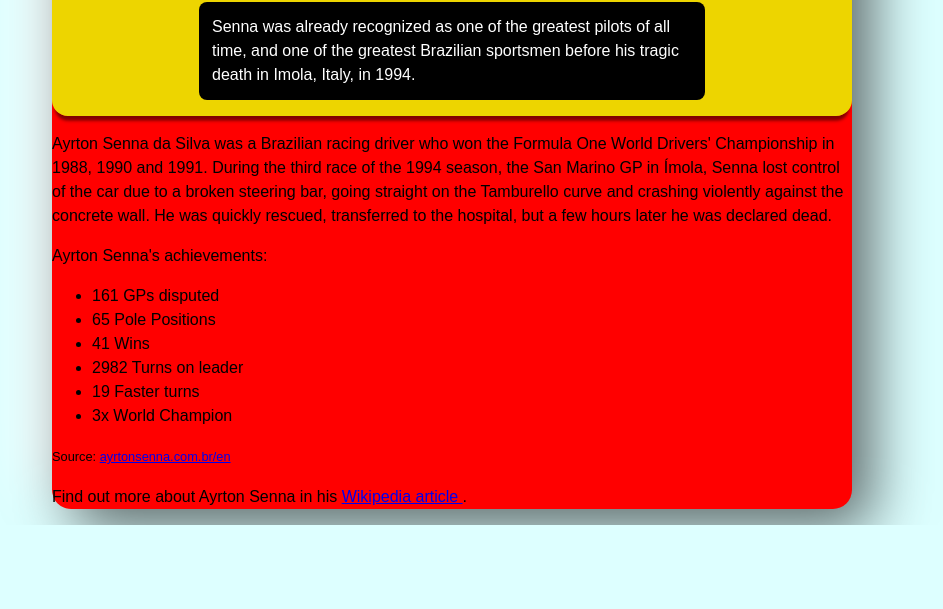
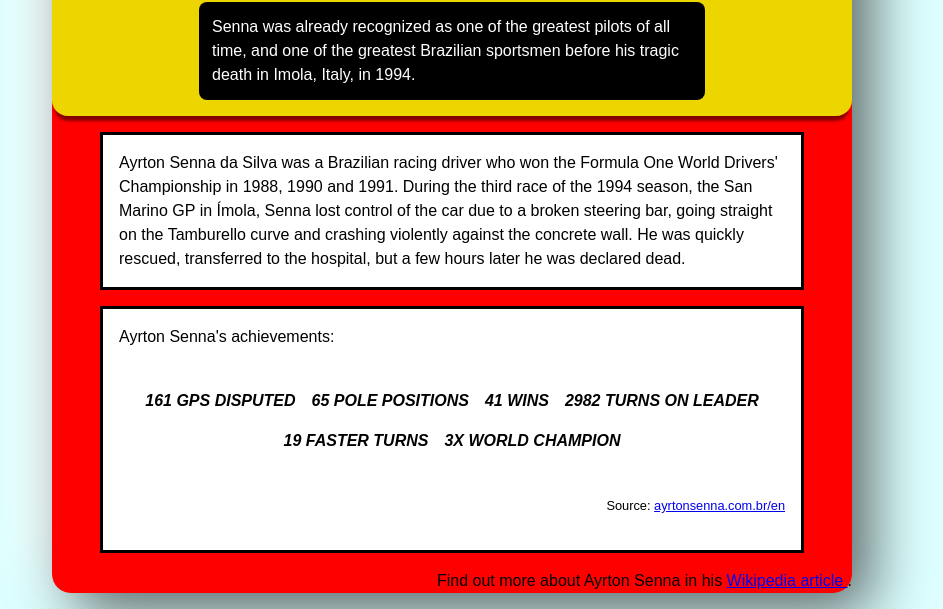
Before and after one commit to pahbloo/freeCodeCamp-projects, a website: page responsive-web-design-certification/build-a-tribute-page/index.html in a window 1280 px wide. Shown: the part 400-1009 px from the top of the page, without its empty margins (188-1131 px from the left). Before the commit the page ends 925 px from the top, so only its background shows below. Drawn offline with Linux system fonts and the light colour scheme.

Commit message:
♻ refactor tribute page to use CUBE CSS

```diff
--- a/responsive-web-design-certification/build-a-tribute-page/index.html
+++ b/responsive-web-design-certification/build-a-tribute-page/index.html
@@ -25,7 +25,7 @@
       </figure>
     </header>
     <main>
-      <p id="info">
+      <p id="info" class="bg-white black-border">
         Ayrton Senna da Silva was a Brazilian racing driver who won the Formula
         One World Drivers' Championship in 1988, 1990 and 1991. During the third
         race of the 1994 season, the San Marino GP in Ímola, Senna lost control
@@ -35,7 +35,7 @@
         he was declared dead.
       </p>
 
-      <div id="conquistas">
+      <div id="conquistas" class="bg-white black-border">
         <p>Ayrton Senna's achievements:</p>
 
         <ul>
--- a/responsive-web-design-certification/build-a-tribute-page/style.css
+++ b/responsive-web-design-certification/build-a-tribute-page/style.css
@@ -3,31 +3,28 @@
 */
 
 html {
-  background-color: #dff;
   font-size: 16px;
   font-family: Arial, Helvetica, sans-serif;
   line-height: 1.5em;
 }
 
-@media (max-width: 50rem) {
+@media (min-width: 50rem) {
   html {
-    background-color: initial;
+    background-color: #dff;
   }
 }
 
 body {
   background-color: red;
-  border-radius: 1.2rem;
-  box-shadow: 20px 20px 60px #5a6868, -20px -20px 60px #ffffff;
-  margin: 1rem auto;
   max-width: 50rem;
+  margin: auto;
 }
 
-@media (max-width: 50rem) {
+@media (min-width: 50rem) {
   body {
-    border-radius: 0;
-    box-shadow: initial;
-    margin-top: 0;
+    border-radius: 1.2rem;
+    box-shadow: 20px 20px 60px #5a6868, -20px -20px 60px #ffffff;
+    margin: 1rem auto;
   }
 }
 
@@ -52,15 +49,14 @@
     #f5f5f5 74.5% 75%,
     #edd500 75% 100%
   );
-  border-radius: 1rem;
   box-shadow: 0 0.5rem 0.2rem -0.2rem rgba(0, 0, 0, 0.5);
   margin: auto;
   padding: 1rem 1rem;
 }
 
-@media (max-width: 50rem) {
+@media (min-width: 50rem) {
   header {
-    border-radius: 0;
+    border-radius: 1rem;
   }
 }
 
@@ -92,12 +88,49 @@
   max-width: 30rem;
 }
 
+main {
+  padding: 1rem 3rem;
+}
+
+p {
+  margin: 0 0 1rem;
+  padding: 1rem;
+}
+
+ul {
+  display: flex;
+  flex-wrap: wrap;
+  justify-content: center;
+  list-style: none;
+  padding: 0;
+}
+
+li {
+  font-style: italic;
+  font-weight: bold;
+  text-transform: uppercase;
+  margin: 0.5rem;
+  min-width: fit-content;
+}
+
 /*
 Utilities
 */
+
+.align-right {
+  text-align: right;
+}
+
+.bg-white {
+  background-color: white;
+}
 
 .black-rounded {
   background-color: black;
   border-radius: 0.5rem;
   color: white;
 }
+
+.black-border {
+  border: solid black 0.2rem;
+}
```
